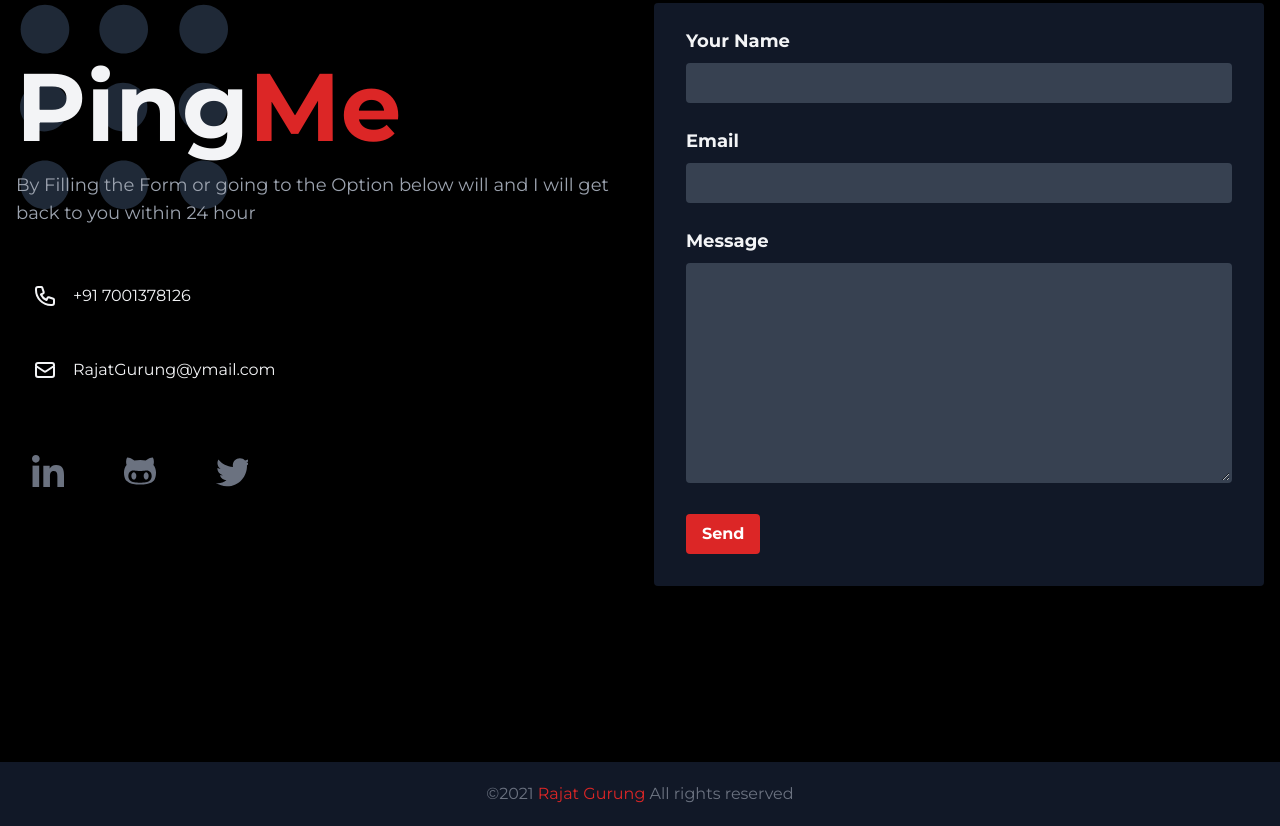
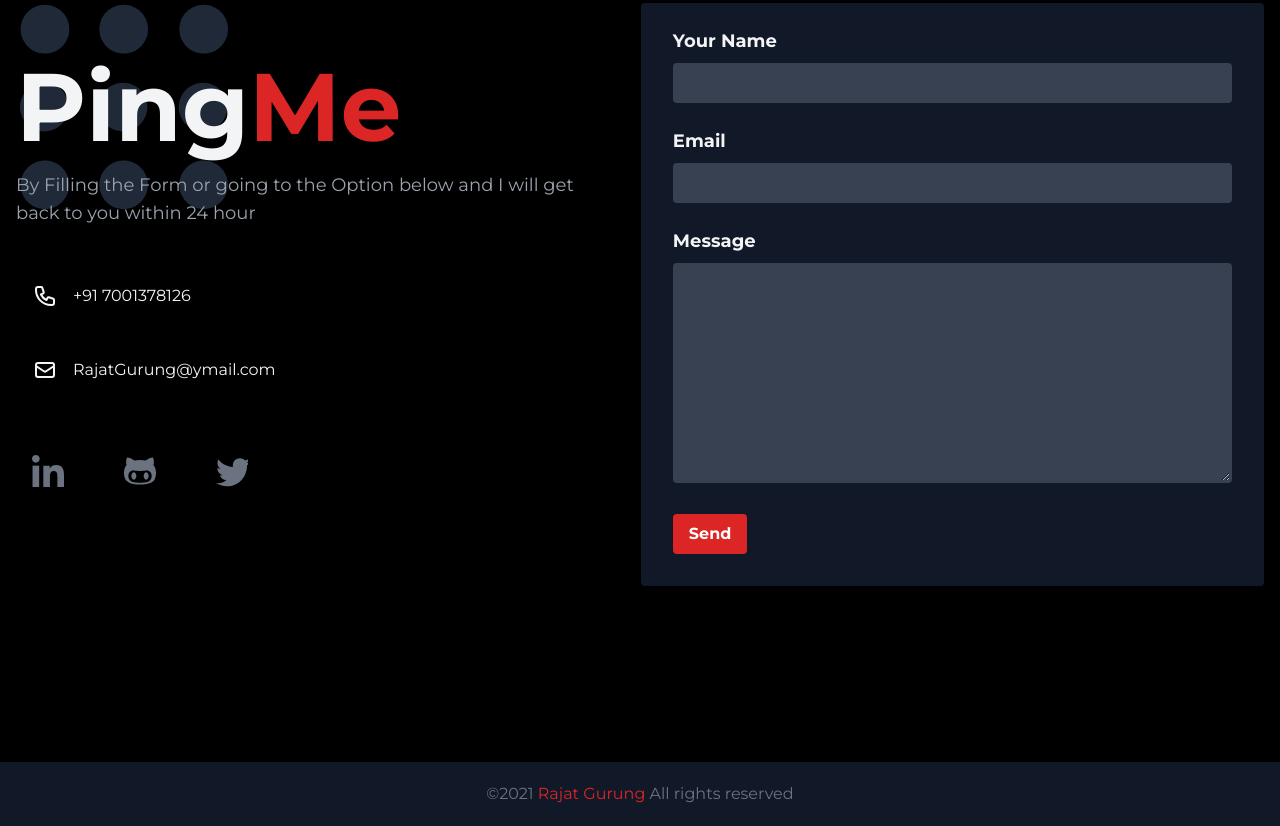
Before and after one commit to Rajatgurung/portfolio, a website built with Vite: page index.html in a window 1280 px wide. Shown: the part 4391-5217 px from the top of the page. Built offline with nearby package versions, Linux system fonts and the light colour scheme; animation ran at ten frames a second.

Commit message:
Fix some typo

```diff
--- a/index.html
+++ b/index.html
@@ -5,7 +5,7 @@
   <meta charset="UTF-8" />
   <link rel="icon" type="image/svg+xml" href="favicon.svg" />
   <meta name="viewport" content="width=device-width, initial-scale=1.0" />
-  <title>Vite App</title>
+  <title>Rajat Gurung</title>
   <link rel="stylesheet" href="./style.css">
   <link rel="stylesheet"
     href="https://fonts.googleapis.com/css2?family=Montserrat:ital,wght@0,100;0,200;0,300;0,400;0,500;0,600;0,700;0,800;1,600;1,700;1,800&family=Noto+Serif:wght@700&display=swap">
@@ -358,7 +358,7 @@
             Ping <span class=" text-red-600">Me</span>
           </h3>
           <p class=" text-gray-400 text-lg">
-            By Filling the Form or going to the Option below will and I will get back to you within 24 hour </p>
+            By Filling the Form or going to the Option below and I will get back to you within 24 hour </p>
         </div>
         <div>
           <a class="flex items-center w-2/3 mb-4 border border-transparent hover:border-red-600 px-4 py-4 rounded-lg">
```
